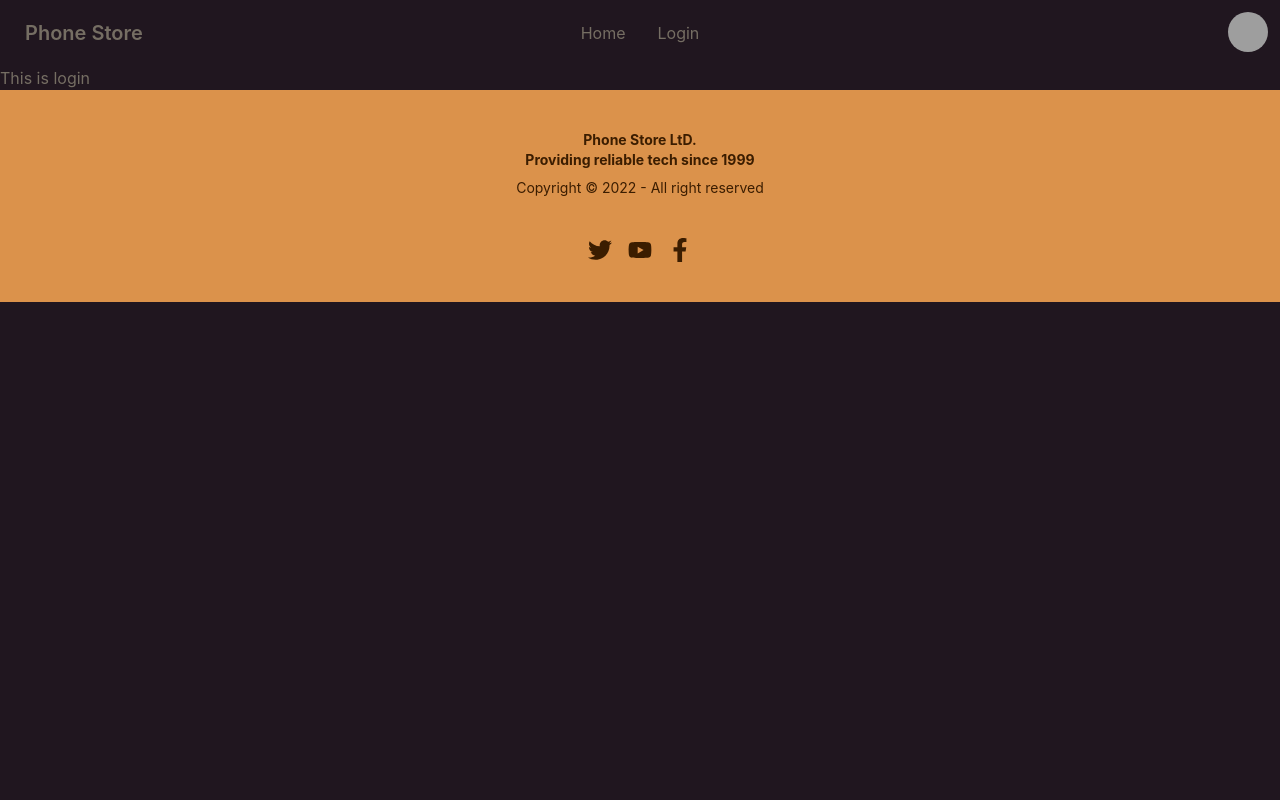
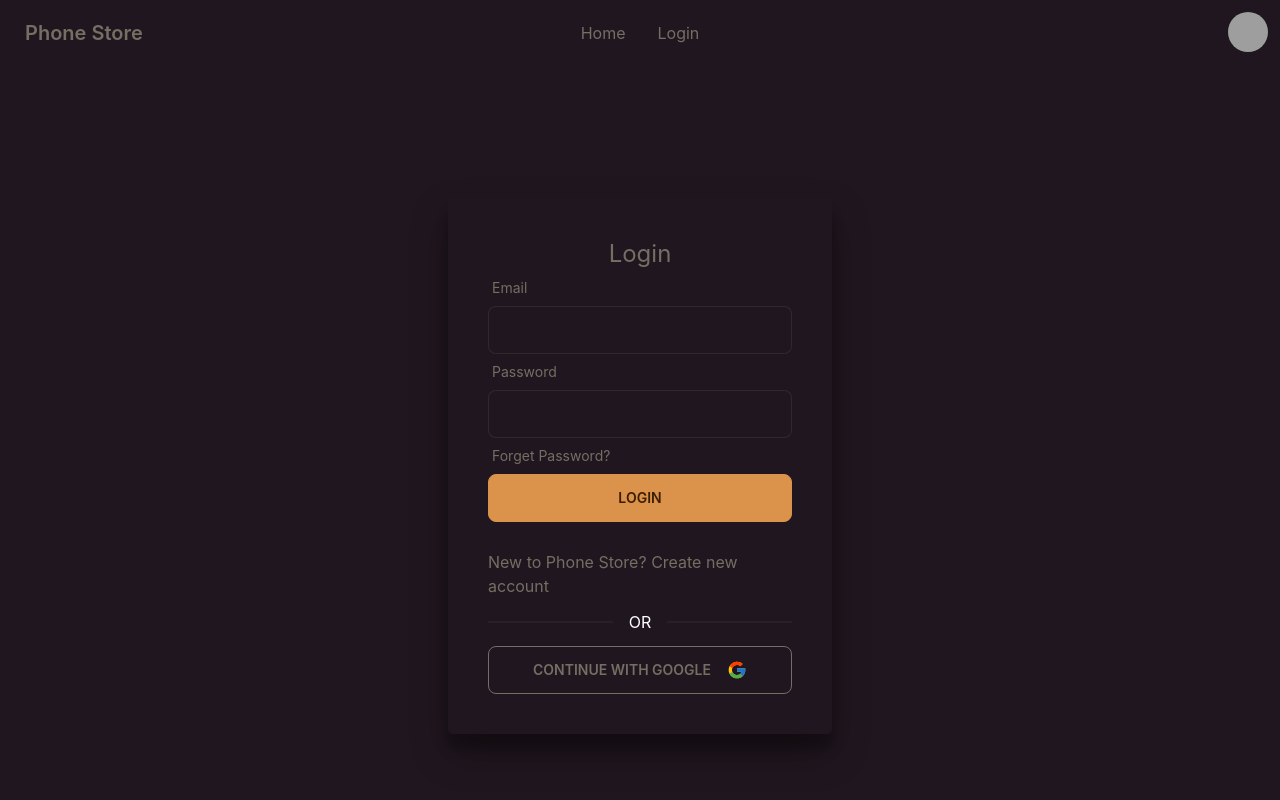
Before and after one commit to naimurrahmanniloy/phone-store-client, a React (Create React App) app: page /login in a window 1280 px wide. Shown: the top 800 px of the page. Built offline with nearby package versions, Linux system fonts and the light colour scheme; grey boxes are pictures that could not be loaded.

Commit message:
intregating the firebase

```diff
--- a/package.json
+++ b/package.json
@@ -7,8 +7,10 @@
     "@testing-library/react": "^13.4.0",
     "@testing-library/user-event": "^13.5.0",
     "daisyui": "^2.42.1",
+    "firebase": "^9.14.0",
     "react": "^18.2.0",
     "react-dom": "^18.2.0",
+    "react-hook-form": "^7.39.6",
     "react-icons": "^4.6.0",
     "react-router-dom": "^6.4.3",
     "react-scripts": "5.0.1",
--- /dev/null
+++ b/src/Pages/Login/Login.css
@@ -0,0 +1,4 @@
+.login-form{
+        box-shadow: rgba(0, 0, 0, 0.3) 0px 19px 38px, rgba(0, 0, 0, 0.22) 0px 15px 12px;
+        border-radius: 5px;
+}
--- a/src/Pages/Login/Login.js
+++ b/src/Pages/Login/Login.js
@@ -1,9 +1,50 @@
 import React from 'react';
+import { useState } from "react";
+import { useForm } from "react-hook-form";
+import { Link } from 'react-router-dom';
+import './Login.css';
+import { FcGoogle } from 'react-icons/fc';
+
 
 const Login = () => {
+    const { register, handleSubmit } = useForm();
+    const [data, setData] = useState("");
+
+    const handleLogin = data => {
+        console.log(data);
+
+    }
+
     return (
-        <div>
-            <h2>This is login</h2>
+        <div className='h-[800px]  flex justify-center items-center '>
+            <div className='w-96 p-10 login-form'>
+                <h2 className='text-2xl text-center'>Login</h2>
+                <form onSubmit={handleSubmit(handleLogin)}>
+
+                    <div className="form-control w-full max-w-xs">
+                        <label className="label">
+                            <span className="label-text">Email</span>
+
+                        </label>
+                        <input type="text" className="input input-bordered w-full max-w-xs"  {...register("email")} />
+
+                    </div>
+                    <div className="form-control w-full max-w-xs">
+                        <label className="label">
+                            <span className="label-text">Password</span>
+
+                        </label>
+                        <input type="password" className="input input-bordered w-full max-w-xs"  {...register("password")} />
+                        <label className="label">
+                            <span className="label-text">Forget Password?</span>
+                        </label>
+                    </div>
+                    <input value='Login' className='btn btn-primary w-full' type="submit" />
+                </form>
+                <p className='mt-7'>New to Phone Store? <Link to='/signup'>Create new account</Link></p>
+                <div className="divider text-white">OR</div>
+                <button className='btn btn-outline w-full'>CONTINUE WITH GOOGLE <FcGoogle className='ml-4 text-xl'></FcGoogle></button>
+            </div>
         </div>
     );
 };
--- /dev/null
+++ b/src/firebase/firebase.config.js
@@ -0,0 +1,18 @@
+// Import the functions you need from the SDKs you need
+import { initializeApp } from "firebase/app";
+// TODO: Add SDKs for Firebase products that you want to use
+// https://firebase.google.com/docs/web/setup#available-libraries
+
+// Your web app's Firebase configuration
+const firebaseConfig = {
+    apiKey: process.env.REACT_APP_apiKey,
+    authDomain: process.env.REACT_APP_authDomain,
+    projectId: process.env.REACT_APP_projectId,
+    storageBucket: process.env.REACT_APP_storageBucket,
+    messagingSenderId: process.env.REACT_APP_messagingSenderId,
+    appId: process.env.REACT_APP_appId
+};
+
+// Initialize Firebase
+const app = initializeApp(firebaseConfig);
+export default app;
```
Also changed, not shown: 1 other file (tests, documents, lock files or other folders).
